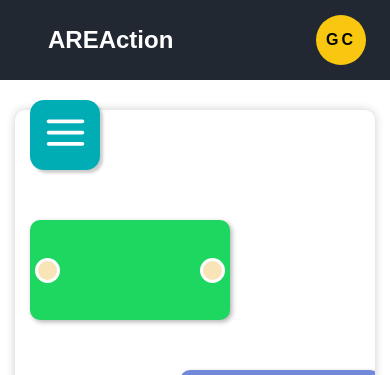
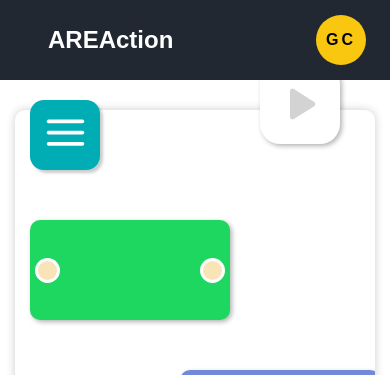
Before and after one commit to VictorHarri-Chal/AREA, a React (Create React App) app in the folder web/: page /dashboard in a window 390 px wide. Shown: the top 375 px of the page. Built offline with nearby package versions, Linux system fonts and the light colour scheme.

Commit message:
[FIX] Validate button position to be responsive & forbid rect creation when outside playground

```diff
--- a/web/src/components/Playground/index.js
+++ b/web/src/components/Playground/index.js
@@ -26,8 +26,11 @@ const Playground = ({ newRectangle, setNewRectangle }) => {
             height: containerRect.height,
         });
         if (newRectangle.isNewRect === true) {
-            setBoxes(boxes => [...boxes, { id: boxes.length + 1, x: newRectangle.x - 475, y: newRectangle.y - 110, key: newRectangle.key}]);
+            if (newRectangle.x > containerPosition.x && newRectangle.x < containerPosition.x + containerPosition.width && newRectangle.y > containerPosition.y && newRectangle.y < containerPosition.y + containerPosition.height) {
+                setBoxes(boxes => [...boxes, { id: boxes.length + 1, x: newRectangle.x - 475, y: newRectangle.y - 110, key: newRectangle.key}]);
+            }
             setNewRectangle({ isNewRect: false, x: 0, y: 0, key: '' });
+            console.log(boxes);
         }
 
         window.addEventListener("resize", handleResize);
--- a/web/src/components/ValidateButton/ValidateButtonElements.js
+++ b/web/src/components/ValidateButton/ValidateButtonElements.js
@@ -2,7 +2,7 @@ import styled, { keyframes } from 'styled-components';
 
 export const ValidateButtonStyle = styled.button`
     background: white;
-    position: absolute;
+    position: fixed;
     border-radius: 20px;
     box-shadow: 2px 2px 5px 0px rgba(0,0,0,0.3);
     width: 80px;
@@ -12,8 +12,8 @@ export const ValidateButtonStyle = styled.button`
     justify-content: center;
     font-size: 60px;
     color : lightgrey;
-    top: 25px;
-    left: 1320px;
+    bottom: 700px;
+    right: 50px;
     border: none;
 
     cursor: pointer;
```
